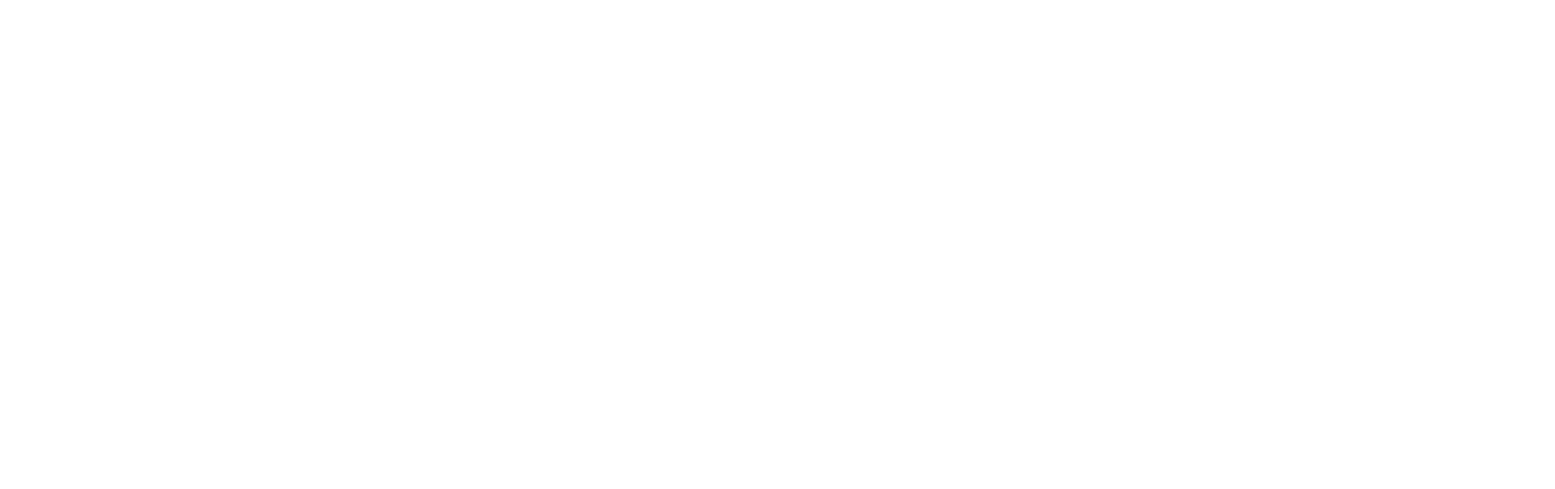
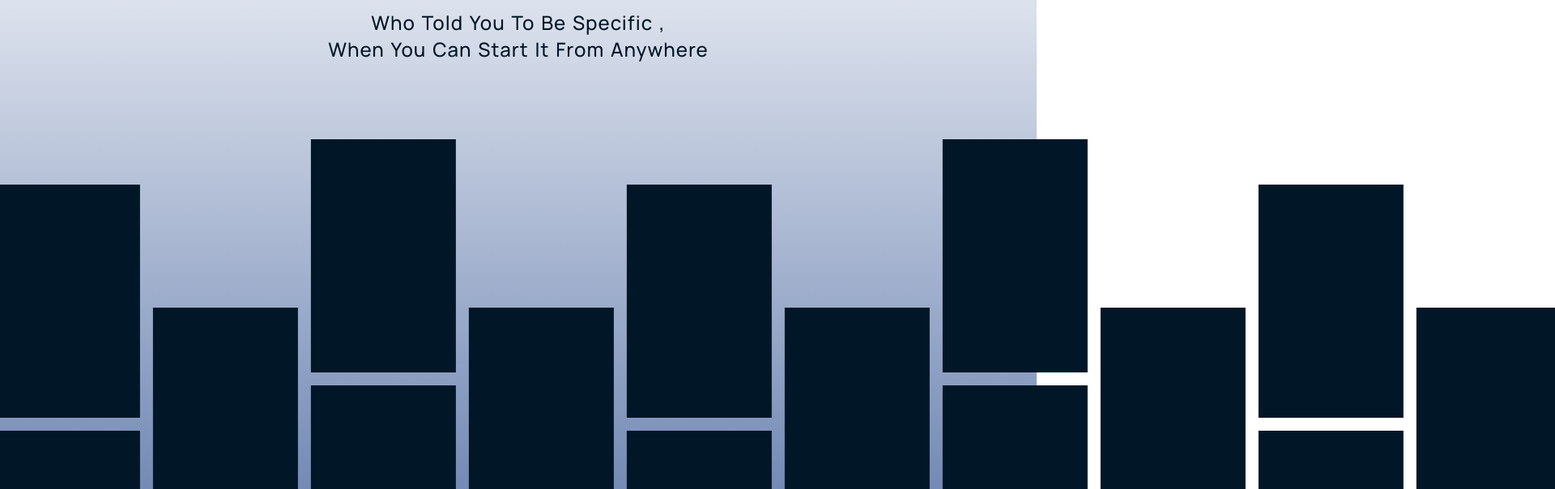
Before and after one commit to jayp3030/matchmingo, a React (Create React App) app: page / in a window 1280 px wide. Shown: the part 996-1600 px from the top of the page at 81% size, 1920 px wide, since content can reach past the window. Before the commit the page ends 800 px from the top, so only its background shows below. Built offline with nearby package versions, Linux system fonts and the light colour scheme.

Commit message:
landing page complete

```diff
--- a/public/index.html
+++ b/public/index.html
@@ -40,4 +40,12 @@
       To create a production bundle, use `npm run build` or `yarn build`.
     -->
   </body>
+  <script>
+    window.onscroll = function () { myFunction() };
+
+    function myFunction() {
+      console.log(window.scrollY)
+
+    }
+  </script>
 </html>
--- a/src/App.css
+++ b/src/App.css
@@ -1,3 +1,4 @@
+@import url("./stylesheets/beta.css");
 @import url("./stylesheets/gamma.css");
 
 :root{
--- a/src/App.js
+++ b/src/App.js
@@ -1,4 +1,3 @@
-import logo from './logo.svg';
 import './App.css';
 import Landing_part02 from './components/Landing_part02';
 
--- /dev/null
+++ b/src/components/Landing_carousel.js
@@ -0,0 +1,81 @@
+// import React, { useEffect } from 'react'
+
+export default function Landing_carousel() {
+
+    // let lastScrollTop = 0;
+    // const carousel_container = document.getElementById("carousel_container")
+
+    return (
+        <>
+            <div className='landing_carousel' id='landing_carousel'>
+                <div className='landing_carousel_wrapper'>
+                    <div className='carousel_container' id="carousel_container">
+                        <div className='type_a carousel_element'>
+                            <div className='carousel_card'></div>
+                        </div>
+                        <div className='type_b carousel_element'>
+                            <div className='carousel_card'></div>
+                            <div className='carousel_card'></div>
+                        </div>
+                        <div className='type_a carousel_element'>
+                            <div className='carousel_card'></div>
+                        </div>
+                        <div className='type_c carousel_element'>
+                            <div className='carousel_card'></div>
+                            <div className='carousel_card'></div>
+                        </div>
+                        <div className='type_a carousel_element'>
+                            <div className='carousel_card'></div>
+                        </div>
+                        <div className='type_b carousel_element'>
+                            <div className='carousel_card'></div>
+                            <div className='carousel_card'></div>
+                        </div>
+                        <div className='type_a carousel_element'>
+                            <div className='carousel_card'></div>
+                        </div>
+                        <div className='type_c carousel_element'>
+                            <div className='carousel_card'></div>
+                            <div className='carousel_card'></div>
+                        </div>
+                        <div className='type_a carousel_element'>
+                            <div className='carousel_card'></div>
+                        </div>
+                        <div className='type_b carousel_element'>
+                            <div className='carousel_card'></div>
+                            <div className='carousel_card'></div>
+                        </div>
+                        <div className='type_a carousel_element'>
+                            <div className='carousel_card'></div>
+                        </div>
+                        <div className='type_c carousel_element'>
+                            <div className='carousel_card'></div>
+                            <div className='carousel_card'></div>
+                        </div>
+                        <div className='type_a carousel_element'>
+                            <div className='carousel_card'></div>
+                        </div>
+                        <div className='type_b carousel_element'>
+                            <div className='carousel_card'></div>
+                            <div className='carousel_card'></div>
+                        </div>
+                        <div className='type_a carousel_element'>
+                            <div className='carousel_card'></div>
+                        </div>
+                        <div className='type_c carousel_element'>
+                            <div className='carousel_card'></div>
+                            <div className='carousel_card'></div>
+                        </div>
+
+
+
+
+                    </div>
+                </div>
+
+
+            </div>
+        </>
+
+    )
+}
--- a/src/components/Landing_part02.js
+++ b/src/components/Landing_part02.js
@@ -1,8 +1,10 @@
 import React from "react";
 import heart from '../images/heart.png'
+import Landing_carousel from "./Landing_carousel";
 const Landing_part02 = () => {
   return (
     <>
+     <div className="temp" id="temp">hello</div>
       <div className="landing_part02">
         <div className="landing_part02_container">
           <div className="landing_part02_container01 fcc">
@@ -10,14 +12,16 @@
           </div>
           <div className="fcc landing_part02_container02 ">
             <div className="active_part_container02 fcc">
-                <img src={heart} ></img>
+                <img src={heart} alt='heart' ></img>
                 <p>
                 who told you to be specific ,
                 </p>
                 <p>when you can start it from anywhere</p>
             </div>
           </div>
-          <div className="landing_part02_container03"></div>
+          <div className="landing_part02_container03">
+            <Landing_carousel />
+          </div>
         </div>
       </div>
     </>
--- /dev/null
+++ b/src/stylesheets/beta.css
@@ -0,0 +1,66 @@
+:root{
+    --primary:linear
+  }
+body{
+    overflow-x: hidden;
+}
+.landing_carousel{
+    height: 100%;
+    width: 100%;
+    /* overflow: hidden;  */
+
+    /* border: 2px solid red;  */
+}
+
+.landing_carousel_wrapper{
+    height: 100%;
+    width: 300%;
+    /* overflow: hidden;  */
+
+}
+
+.carousel_container{
+    height: 100%;
+    display: flex;
+    overflow: hidden;
+    /* transition: all 0.1s ease;  */
+    animation: motion 40s linear infinite;
+}
+
+@keyframes motion {
+	0% { transform: translateX(0); }
+	100% { transform: translateX(-114.28vw)}
+
+}
+
+.carousel_element{
+    height: 150%;
+    min-width: 11.19rem;
+    margin:0.5rem;
+}
+.carousel_card{
+    height: 40%;
+    width: 100%;
+    background-color: var(--primary);
+    margin: 0.5rem 0rem ;
+}
+.type_a,.type_b{
+    padding-top: 2rem;
+    display: flex;
+    flex-direction: column;
+    align-items: center;
+    justify-content: center;
+}
+.type_c{
+    padding-top: 2rem;
+    display: flex;
+    flex-direction: column;
+    align-items: center;
+    justify-content: start;
+}
+/* temp css  */
+.temp{
+    height: 100vh;
+    width: 100vw;
+    /* border: 2px solid red; */
+}
--- a/src/stylesheets/gamma.css
+++ b/src/stylesheets/gamma.css
@@ -42,10 +42,6 @@
 .landing_part02_container02{
     height:25%;
     width:100%;
-    /* background:yellow; */
-    /* display: flex;
-    align-items: center;
-    justify-content: center; */
 }
 .active_part_container02{
     height:100%;
@@ -65,7 +61,7 @@
     /* background: firebrick; */
     margin: 0%;
     padding: 0%;
-    font-size: 2rem;
+    font-size: 1.5rem;
     font-weight: 300;
     text-transform: capitalize;
     letter-spacing: 1px;
```
